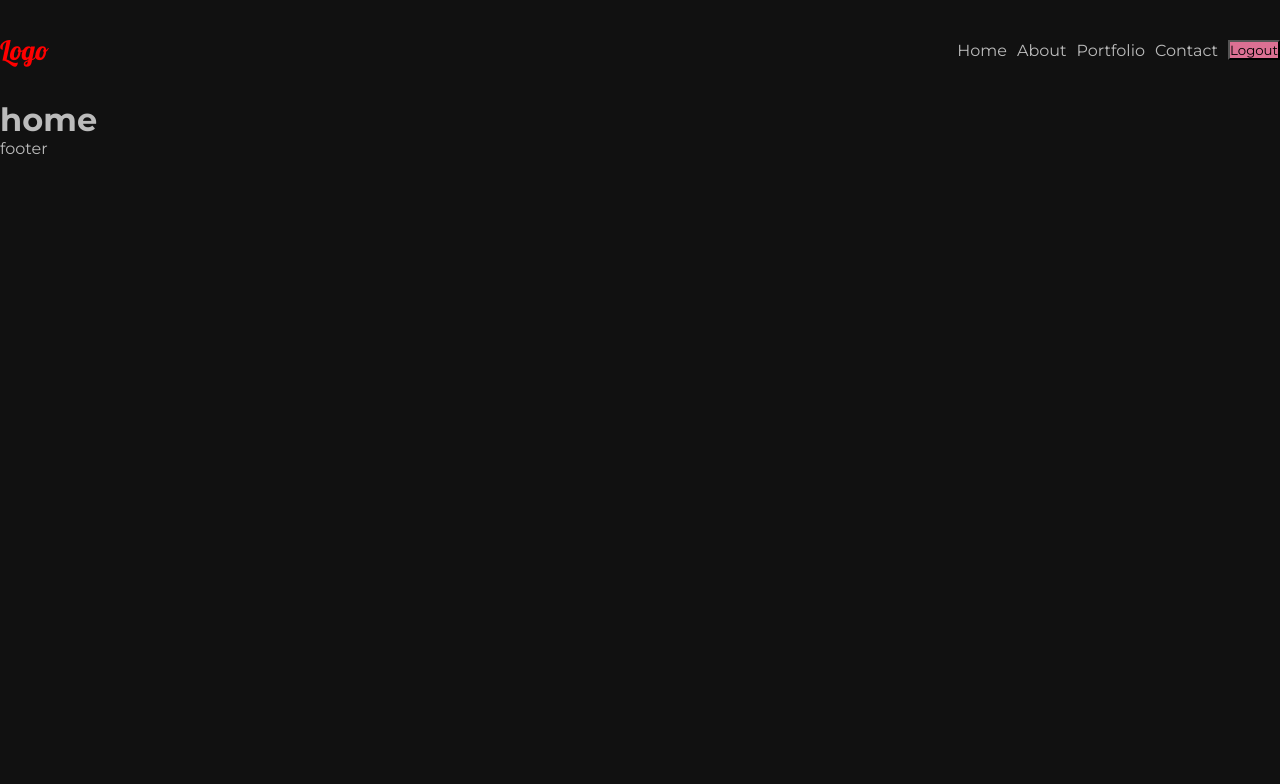
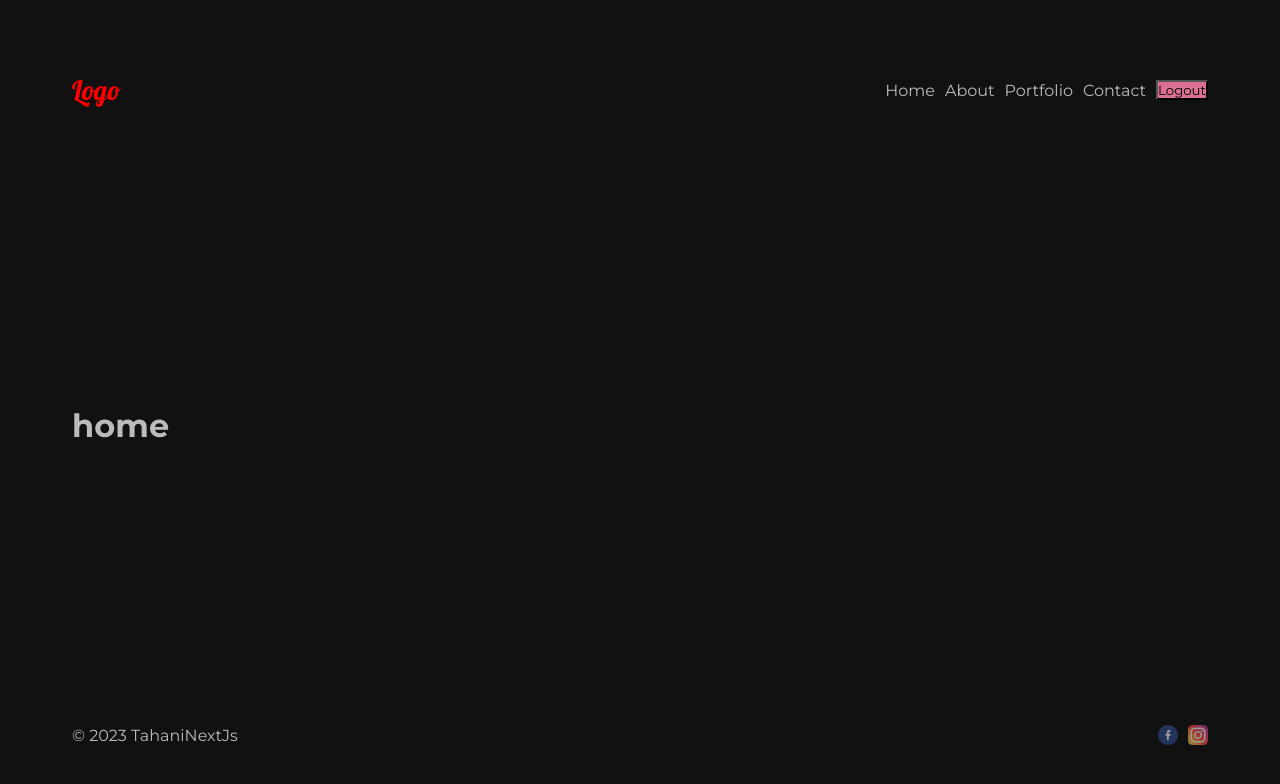
Before and after one commit to tahanialhammad/tahaninextjs, a Next.js app: page / in a window 1280 px wide. Shown: the top 784 px of the page. Built offline with nearby package versions, Linux system fonts and the light colour scheme.

Commit message:
update footer

```diff
--- a/src/app/globals.css
+++ b/src/app/globals.css
@@ -23,3 +23,13 @@ a {
     color-scheme: dark;
   }
 }
+
+.container {
+  max-width: 95%;
+  min-height: 100vh;
+  margin: 0 auto;
+  padding: 40px;
+  display: flex;
+  flex-direction: column;
+  justify-content: space-between;
+}
--- a/src/app/layout.jsx
+++ b/src/app/layout.jsx
@@ -15,10 +15,12 @@ export default function RootLayout({ children }) {
   return (
     <html lang="en">
       <body className={bodyFont.className}>
-        <NavBar/>
-        {children}
-        <Footer/>
-        </body>
+        <div className='container'>
+            <NavBar/>
+            {children}
+            <Footer/>
+        </div>
+      </body>
     </html>
   )
 }
--- a/src/components/Footer/Footer.jsx
+++ b/src/components/Footer/Footer.jsx
@@ -1,5 +1,23 @@
+import Image from "next/image";
+import styles from "./footer.module.css";
+import { social_media } from "./data";
+
 export default function Footer() {
-    return (
-  <div>footer</div>
-    )
-  }
+  return (
+    <div className={styles.container}>
+      <div>© 2023 TahaniNextJs </div>
+      <div className={styles.social}>
+        {social_media.map((media) => (
+          <Image
+            key={media.id}
+            src={`/images/icons/${media.icon}.png`}
+            width={20}
+            height={20}
+            className={styles.icon}
+            alt="{media.icon}"
+          />
+        ))}
+      </div>
+    </div>
+  );
+}
--- /dev/null
+++ b/src/components/Footer/data.js
@@ -0,0 +1,12 @@
+export const social_media = [
+    {
+        id : 1,
+        icon : 'facebook',
+        url : '/'
+    },
+    {
+        id : 2,
+        icon : 'instagram',
+        url : '/'
+    },
+]
--- /dev/null
+++ b/src/components/Footer/footer.module.css
@@ -0,0 +1,20 @@
+.container {
+    height: 50px;
+    display: flex;
+    align-items: center;
+    justify-content: space-between;
+  }
+
+  .social{
+    display: flex;
+    align-items: center;
+    gap: 10px;
+  }
+  .icon{
+    opacity: 0.6;
+    cursor: pointer;
+    transition: opacity .3s ease-in;
+  }
+  .icon:hover{
+    opacity: 1;
+  }
```
Also changed, not shown: public/images/icons/facebook.png (added), public/images/icons/instagram.png (added).
